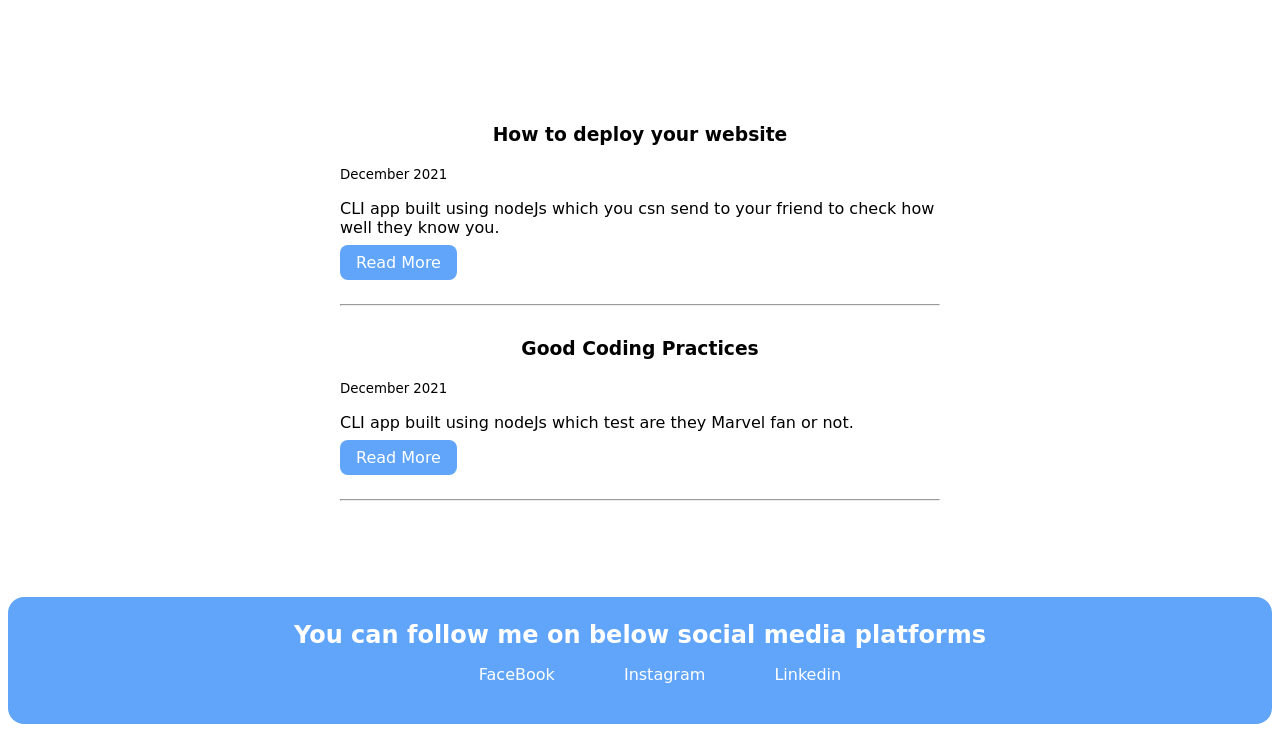
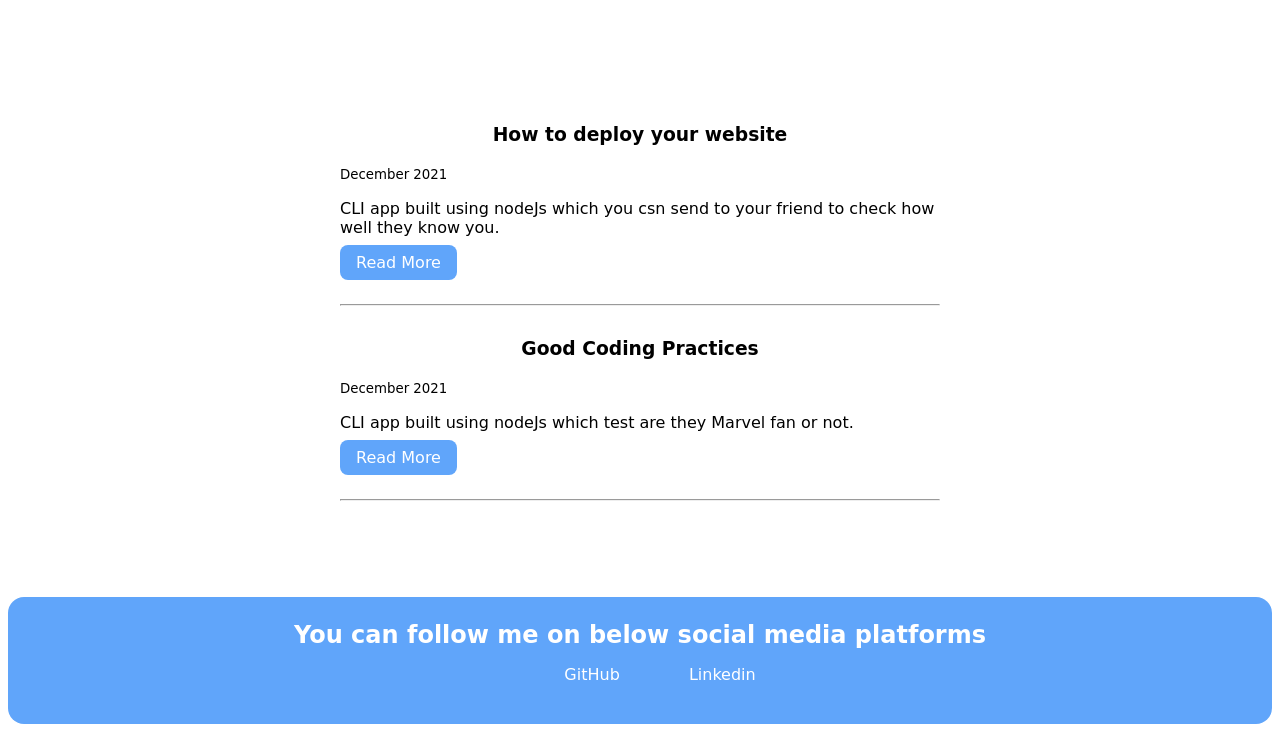
Before and after one commit to sanketdeshmukh1/AdarshBalak-website, a plain HTML site: page blogs.html in a window 1280 px wide. Shown: the part 539-1271 px from the top of the page. Drawn offline with Linux system fonts and the light colour scheme; a web font is replaced by a local one.

Commit message:
adarsh balika-added social media links

```diff
--- a/blogs.html
+++ b/blogs.html
@@ -59,18 +59,13 @@ link-primary" href="/">Read More</a>
     <footer class="footer">
         <div class="footerheading">You can follow me on below social media platforms</div>
         <ul>
-            <li class="inline-item">
-             <a class="link navlink"
-              href="/" >  FaceBook
-            </a>
-            </li>
             <li class="inline-item ">
-                <a class="link navlink" href="/" >  Instagram
+                <a class="link navlink" href="github.com/sanketdeshmukh1" >  GitHub
                </a>
                </li>
                <li class="inline-item">
                 <a class="link navlink"
-                href="/" >  Linkedin
+                href="https://www.linkedin.com/in/sanket-deshmukh-75b369180/" >  Linkedin
                </a>
                </li>
         </ul>
```
Also changed, not shown: index.html (+2 -7 lines), projects.html (+2 -7 lines).
